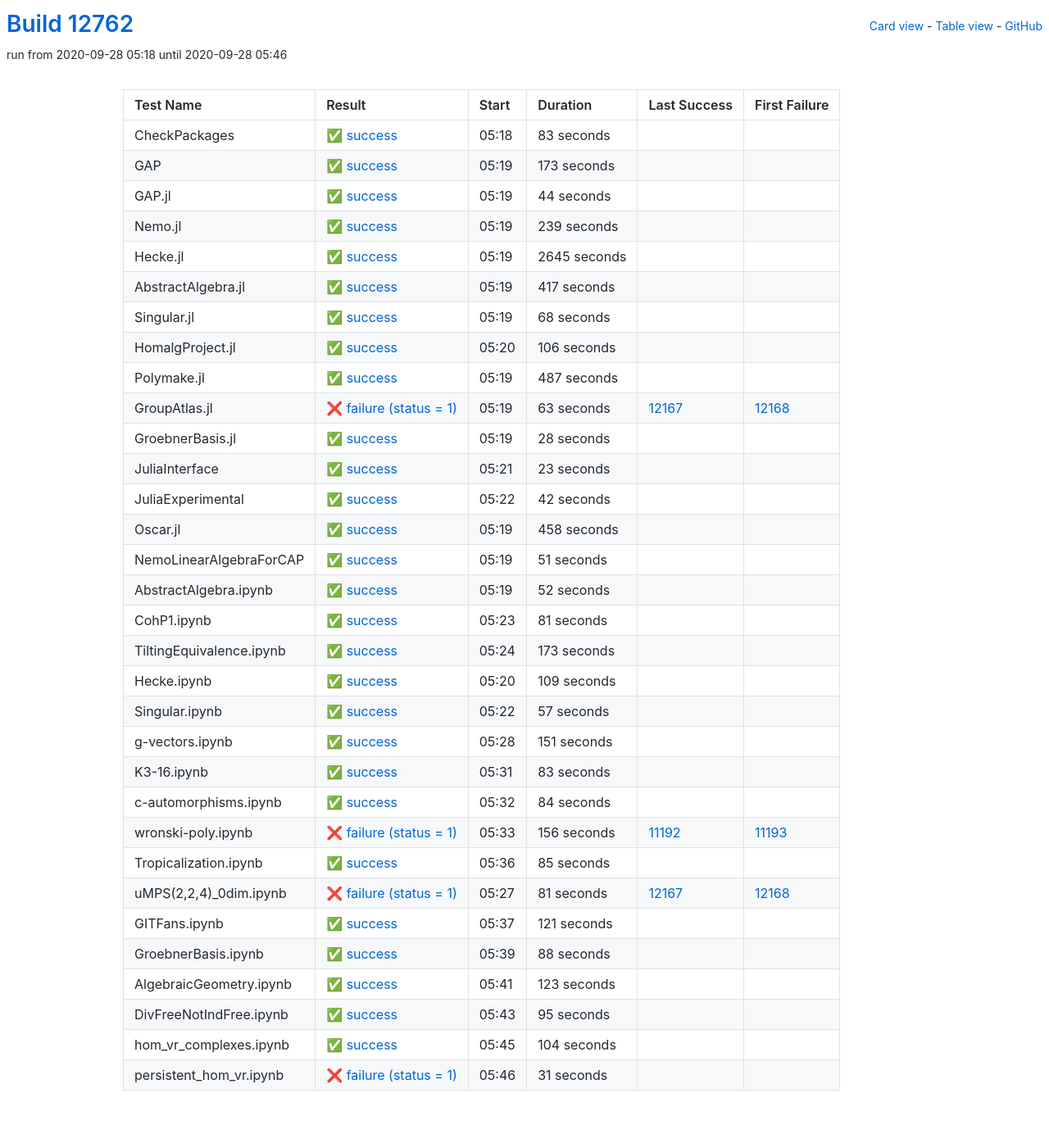
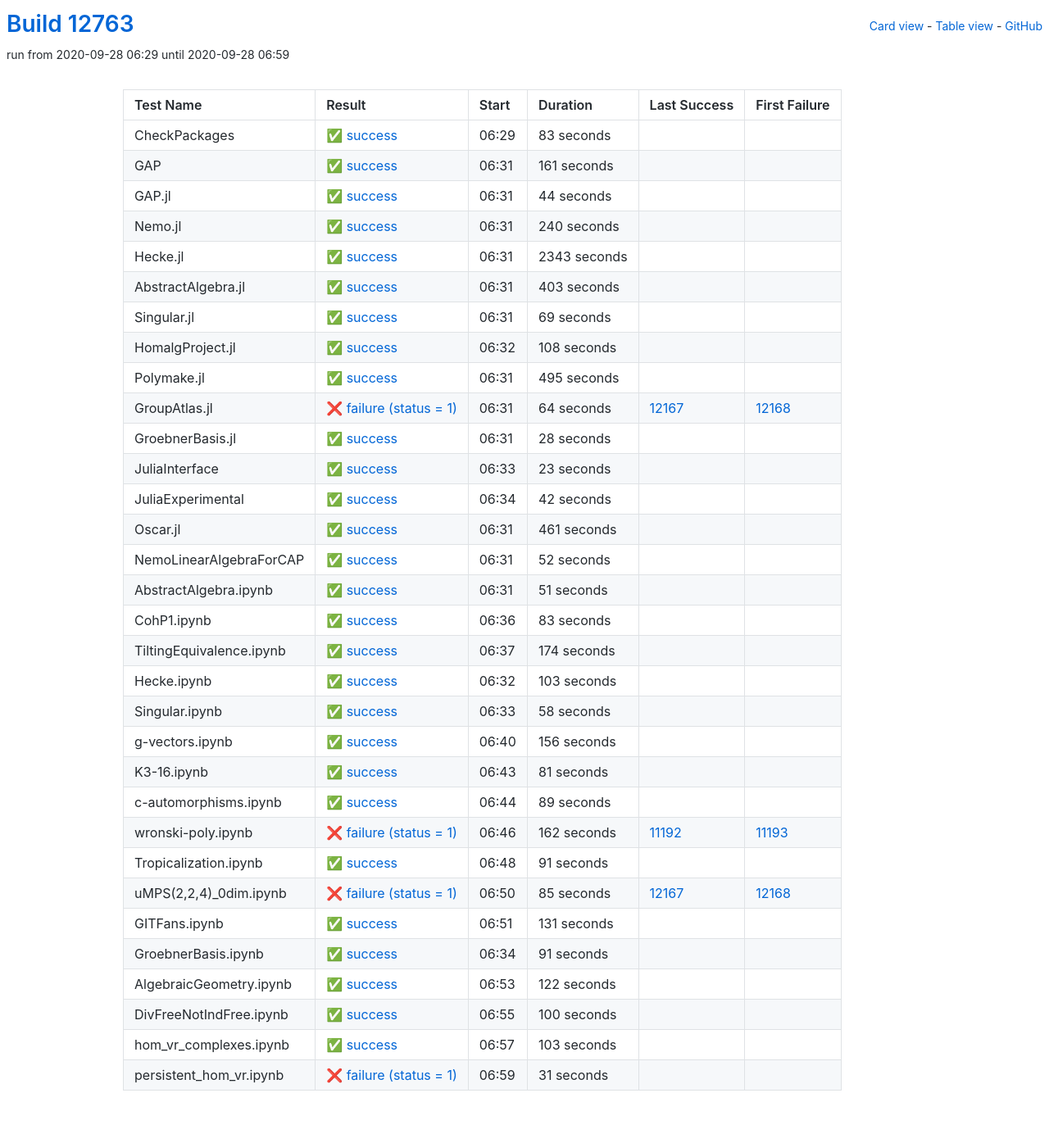
Before and after one commit to oscar-system/oscar-ci-status, a Jekyll site: the page built from table.html, in a window 1280 px wide. Shown: the whole page at 82% size. Built offline with Jekyll 4.4.1, drawn with Linux system fonts in a browser that asks for light colours.

Commit message:
Build #12763

```diff
--- a/_data/ci.yml
+++ b/_data/ci.yml
@@ -1,6 +1,6 @@
 ---
-build: 12762
-build_url: https://oscarci.mathematik.uni-kl.de/job/oscar/12762/
+build: 12763
+build_url: https://oscarci.mathematik.uni-kl.de/job/oscar/12763/
 job: oscar
 organization: oscar-system
 repo: oscar-ci-status
@@ -8,8 +8,8 @@ repourl: https://github.com/oscar-system/oscar-ci-status
 tests:
 - name: CheckPackages
   id: checkpackages
-  log: https://oscarci.mathematik.uni-kl.de/job/oscar/12762/artifact/logs/build-12762/CheckPackages.log
-  start: 2020-09-28 05:18
+  log: https://oscarci.mathematik.uni-kl.de/job/oscar/12763/artifact/logs/build-12763/CheckPackages.log
+  start: 2020-09-28 06:29
   success: true
   exitcode: 0
   status: success
@@ -20,20 +20,20 @@ tests:
   first_failure_url:
 - name: GAP
   id: gap
-  log: https://oscarci.mathematik.uni-kl.de/job/oscar/12762/artifact/logs/build-12762/GAP.log
-  start: 2020-09-28 05:19
+  log: https://oscarci.mathematik.uni-kl.de/job/oscar/12763/artifact/logs/build-12763/GAP.log
+  start: 2020-09-28 06:31
   success: true
   exitcode: 0
   status: success
-  duration: 173
+  duration: 161
   last_success: false
   last_success_url:
   first_failure: false
   first_failure_url:
 - name: GAP.jl
   id: gap-jl
-  log: https://oscarci.mathematik.uni-kl.de/job/oscar/12762/artifact/logs/build-12762/GAP.jl.log
-  start: 2020-09-28 05:19
+  log: https://oscarci.mathematik.uni-kl.de/job/oscar/12763/artifact/logs/build-12763/GAP.jl.log
+  start: 2020-09-28 06:31
   success: true
   exitcode: 0
   status: success
@@ -44,92 +44,92 @@ tests:
   first_failure_url:
 - name: Nemo.jl
   id: nemo-jl
-  log: https://oscarci.mathematik.uni-kl.de/job/oscar/12762/artifact/logs/build-12762/Nemo.jl.log
-  start: 2020-09-28 05:19
+  log: https://oscarci.mathematik.uni-kl.de/job/oscar/12763/artifact/logs/build-12763/Nemo.jl.log
+  start: 2020-09-28 06:31
   success: true
   exitcode: 0
   status: success
-  duration: 239
+  duration: 240
   last_success: false
   last_success_url:
   first_failure: false
   first_failure_url:
 - name: Hecke.jl
   id: hecke-jl
-  log: https://oscarci.mathematik.uni-kl.de/job/oscar/12762/artifact/logs/build-12762/Hecke.jl.log
-  start: 2020-09-28 05:19
+  log: https://oscarci.mathematik.uni-kl.de/job/oscar/12763/artifact/logs/build-12763/Hecke.jl.log
+  start: 2020-09-28 06:31
   success: true
   exitcode: 0
   status: success
-  duration: 2645
+  duration: 2343
   last_success: false
   last_success_url:
   first_failure: false
   first_failure_url:
 - name: AbstractAlgebra.jl
   id: abstractalgebra-jl
-  log: https://oscarci.mathematik.uni-kl.de/job/oscar/12762/artifact/logs/build-12762/AbstractAlgebra.jl.log
-  start: 2020-09-28 05:19
+  log: https://oscarci.mathematik.uni-kl.de/job/oscar/12763/artifact/logs/build-12763/AbstractAlgebra.jl.log
+  start: 2020-09-28 06:31
   success: true
   exitcode: 0
   status: success
-  duration: 417
+  duration: 403
   last_success: false
   last_success_url:
   first_failure: false
   first_failure_url:
 - name: Singular.jl
   id: singular-jl
-  log: https://oscarci.mathematik.uni-kl.de/job/oscar/12762/artifact/logs/build-12762/Singular.jl.log
-  start: 2020-09-28 05:19
+  log: https://oscarci.mathematik.uni-kl.de/job/oscar/12763/artifact/logs/build-12763/Singular.jl.log
+  start: 2020-09-28 06:31
   success: true
   exitcode: 0
   status: success
-  duration: 68
+  duration: 69
   last_success: false
   last_success_url:
   first_failure: false
   first_failure_url:
 - name: HomalgProject.jl
   id: homalgproject-jl
-  log: https://oscarci.mathematik.uni-kl.de/job/oscar/12762/artifact/logs/build-12762/HomalgProject.jl.log
-  start: 2020-09-28 05:20
+  log: https://oscarci.mathematik.uni-kl.de/job/oscar/12763/artifact/logs/build-12763/HomalgProject.jl.log
+  start: 2020-09-28 06:32
   success: true
   exitcode: 0
   status: success
-  duration: 106
+  duration: 108
   last_success: false
   last_success_url:
   first_failure: false
   first_failure_url:
 - name: Polymake.jl
   id: polymake-jl
-  log: https://oscarci.mathematik.uni-kl.de/job/oscar/12762/artifact/logs/build-12762/Polymake.jl.log
-  start: 2020-09-28 05:19
+  log: https://oscarci.mathematik.uni-kl.de/job/oscar/12763/artifact/logs/build-12763/Polymake.jl.log
+  start: 2020-09-28 06:31
   success: true
   exitcode: 0
   status: success
-  duration: 487
+  duration: 495
   last_success: false
   last_success_url:
   first_failure: false
   first_failure_url:
 - name: GroupAtlas.jl
   id: groupatlas-jl
-  log: https://oscarci.mathematik.uni-kl.de/job/oscar/12762/artifact/logs/build-12762/GroupAtlas.jl.log
-  start: 2020-09-28 05:19
+  log: https://oscarci.mathematik.uni-kl.de/job/oscar/12763/artifact/logs/build-12763/GroupAtlas.jl.log
+  start: 2020-09-28 06:31
   success: false
   exitcode: 1
   status: failure
-  duration: 63
+  duration: 64
   last_success: 12167
   last_success_url: https://oscarci.mathematik.uni-kl.de/job/oscar/12167/
   first_failure: 12168
   first_failure_url: https://oscarci.mathematik.uni-kl.de/job/oscar/12168/
 - name: GroebnerBasis.jl
   id: groebnerbasis-jl
-  log: https://oscarci.mathematik.uni-kl.de/job/oscar/12762/artifact/logs/build-12762/GroebnerBasis.jl.log
-  start: 2020-09-28 05:19
+  log: https://oscarci.mathematik.uni-kl.de/job/oscar/12763/artifact/logs/build-12763/GroebnerBasis.jl.log
+  start: 2020-09-28 06:31
   success: true
   exitcode: 0
   status: success
@@ -140,8 +140,8 @@ tests:
   first_failure_url:
 - name: JuliaInterface
   id: juliainterface
-  log: https://oscarci.mathematik.uni-kl.de/job/oscar/12762/artifact/logs/build-12762/JuliaInterface.log
-  start: 2020-09-28 05:21
+  log: https://oscarci.mathematik.uni-kl.de/job/oscar/12763/artifact/logs/build-12763/JuliaInterface.log
+  start: 2020-09-28 06:33
   success: true
   exitcode: 0
   status: success
@@ -152,8 +152,8 @@ tests:
   first_failure_url:
 - name: JuliaExperimental
   id: juliaexperimental
-  log: https://oscarci.mathematik.uni-kl.de/job/oscar/12762/artifact/logs/build-12762/JuliaExperimental.log
-  start: 2020-09-28 05:22
+  log: https://oscarci.mathematik.uni-kl.de/job/oscar/12763/artifact/logs/build-12763/JuliaExperimental.log
+  start: 2020-09-28 06:34
   success: true
   exitcode: 0
   status: success
@@ -164,20 +164,32 @@ tests:
   first_failure_url:
 - name: Oscar.jl
   id: oscar-jl
-  log: https://oscarci.mathematik.uni-kl.de/job/oscar/12762/artifact/logs/build-12762/Oscar.jl.log
-  start: 2020-09-28 05:19
+  log: https://oscarci.mathematik.uni-kl.de/job/oscar/12763/artifact/logs/build-12763/Oscar.jl.log
+  start: 2020-09-28 06:31
   success: true
   exitcode: 0
   status: success
-  duration: 458
+  duration: 461
   last_success: false
   last_success_url:
   first_failure: false
   first_failure_url:
 - name: NemoLinearAlgebraForCAP
   id: nemolinearalgebraforcap
-  log: https://oscarci.mathematik.uni-kl.de/job/oscar/12762/artifact/logs/build-12762/NemoLinearAlgebraForCAP.log
-  start: 2020-09-28 05:19
+  log: https://oscarci.mathematik.uni-kl.de/job/oscar/12763/artifact/logs/build-12763/NemoLinearAlgebraForCAP.log
+  start: 2020-09-28 06:31
+  success: true
+  exitcode: 0
+  status: success
+  duration: 52
+  last_success: false
+  last_success_url:
+  first_failure: false
+  first_failure_url:
+- name: AbstractAlgebra.ipynb
+  id: abstractalgebra-ipynb
+  log: https://oscarci.mathematik.uni-kl.de/job/oscar/12763/artifact/logs/build-12763/AbstractAlgebra.ipynb.log
+  start: 2020-09-28 06:31
   success: true
   exitcode: 0
   status: success
@@ -186,22 +198,70 @@ tests:
   last_success_url:
   first_failure: false
   first_failure_url:
-- name: AbstractAlgebra.ipynb
-  id: abstractalgebra-ipynb
-  log: https://oscarci.mathematik.uni-kl.de/job/oscar/12762/artifact/logs/build-12762/AbstractAlgebra.ipynb.log
-  start: 2020-09-28 05:19
+- name: CohP1.ipynb
+  id: cohp1-ipynb
+  log: https://oscarci.mathematik.uni-kl.de/job/oscar/12763/artifact/logs/build-12763/CohP1.ipynb.log
+  start: 2020-09-28 06:36
   success: true
   exitcode: 0
   status: success
-  duration: 52
+  duration: 83
   last_success: false
   last_success_url:
   first_failure: false
   first_failure_url:
-- name: CohP1.ipynb
-  id: cohp1-ipynb
-  log: https://oscarci.mathematik.uni-kl.de/job/oscar/12762/artifact/logs/build-12762/CohP1.ipynb.log
-  start: 2020-09-28 05:23
+- name: TiltingEquivalence.ipynb
+  id: tiltingequivalence-ipynb
+  log: https://oscarci.mathematik.uni-kl.de/job/oscar/12763/artifact/logs/build-12763/TiltingEquivalence.ipynb.log
+  start: 2020-09-28 06:37
+  success: true
+  exitcode: 0
+  status: success
+  duration: 174
+  last_success: false
+  last_success_url:
+  first_failure: false
+  first_failure_url:
+- name: Hecke.ipynb
+  id: hecke-ipynb
+  log: https://oscarci.mathematik.uni-kl.de/job/oscar/12763/artifact/logs/build-12763/Hecke.ipynb.log
+  start: 2020-09-28 06:32
+  success: true
+  exitcode: 0
+  status: success
+  duration: 103
+  last_success: false
+  last_success_url:
+  first_failure: false
+  first_failure_url:
+- name: Singular.ipynb
+  id: singular-ipynb
+  log: https://oscarci.mathematik.uni-kl.de/job/oscar/12763/artifact/logs/build-12763/Singular.ipynb.log
+  start: 2020-09-28 06:33
+  success: true
+  exitcode: 0
+  status: success
+  duration: 58
+  last_success: false
+  last_success_url:
+  first_failure: false
+  first_failure_url:
+- name: g-vectors.ipynb
+  id: g-vectors-ipynb
+  log: https://oscarci.mathematik.uni-kl.de/job/oscar/12763/artifact/logs/build-12763/g-vectors.ipynb.log
+  start: 2020-09-28 06:40
+  success: true
+  exitcode: 0
+  status: success
+  duration: 156
+  last_success: false
+  last_success_url:
+  first_failure: false
+  first_failure_url:
+- name: K3-16.ipynb
+  id: k3-16-ipynb
+  log: https://oscarci.mathematik.uni-kl.de/job/oscar/12763/artifact/logs/build-12763/K3-16.ipynb.log
+  start: 2020-09-28 06:43
   success: true
   exitcode: 0
   status: success
@@ -210,178 +270,118 @@ tests:
   last_success_url:
   first_failure: false
   first_failure_url:
-- name: TiltingEquivalence.ipynb
-  id: tiltingequivalence-ipynb
-  log: https://oscarci.mathematik.uni-kl.de/job/oscar/12762/artifact/logs/build-12762/TiltingEquivalence.ipynb.log
-  start: 2020-09-28 05:24
+- name: c-automorphisms.ipynb
+  id: c-automorphisms-ipynb
+  log: https://oscarci.mathematik.uni-kl.de/job/oscar/12763/artifact/logs/build-12763/c-automorphisms.ipynb.log
+  start: 2020-09-28 06:44
   success: true
   exitcode: 0
   status: success
-  duration: 173
-  last_success: false
-  last_success_url:
-  first_failure: false
-  first_failure_url:
-- name: Hecke.ipynb
-  id: hecke-ipynb
-  log: https://oscarci.mathematik.uni-kl.de/job/oscar/12762/artifact/logs/build-12762/Hecke.ipynb.log
-  start: 2020-09-28 05:20
-  success: true
-  exitcode: 0
-  status: success
-  duration: 109
-  last_success: false
-  last_success_url:
-  first_failure: false
-  first_failure_url:
-- name: Singular.ipynb
-  id: singular-ipynb
-  log: https://oscarci.mathematik.uni-kl.de/job/oscar/12762/artifact/logs/build-12762/Singular.ipynb.log
-  start: 2020-09-28 05:22
-  success: true
-  exitcode: 0
-  status: success
-  duration: 57
-  last_success: false
-  last_success_url:
-  first_failure: false
-  first_failure_url:
-- name: g-vectors.ipynb
-  id: g-vectors-ipynb
-  log: https://oscarci.mathematik.uni-kl.de/job/oscar/12762/artifact/logs/build-12762/g-vectors.ipynb.log
-  start: 2020-09-28 05:28
-  success: true
-  exitcode: 0
-  status: success
-  duration: 151
-  last_success: false
-  last_success_url:
-  first_failure: false
-  first_failure_url:
-- name: K3-16.ipynb
-  id: k3-16-ipynb
-  log: https://oscarci.mathematik.uni-kl.de/job/oscar/12762/artifact/logs/build-12762/K3-16.ipynb.log
-  start: 2020-09-28 05:31
-  success: true
-  exitcode: 0
-  status: success
-  duration: 83
-  last_success: false
-  last_success_url:
-  first_failure: false
-  first_failure_url:
-- name: c-automorphisms.ipynb
-  id: c-automorphisms-ipynb
-  log: https://oscarci.mathematik.uni-kl.de/job/oscar/12762/artifact/logs/build-12762/c-automorphisms.ipynb.log
-  start: 2020-09-28 05:32
-  success: true
-  exitcode: 0
-  status: success
-  duration: 84
+  duration: 89
   last_success: false
   last_success_url:
   first_failure: false
   first_failure_url:
 - name: wronski-poly.ipynb
   id: wronski-poly-ipynb
-  log: https://oscarci.mathematik.uni-kl.de/job/oscar/12762/artifact/logs/build-12762/wronski-poly.ipynb.log
-  start: 2020-09-28 05:33
+  log: https://oscarci.mathematik.uni-kl.de/job/oscar/12763/artifact/logs/build-12763/wronski-poly.ipynb.log
+  start: 2020-09-28 06:46
   success: false
   exitcode: 1
   status: failure
-  duration: 156
+  duration: 162
   last_success: 11192
   last_success_url: https://oscarci.mathematik.uni-kl.de/job/oscar/11192/
   first_failure: 11193
   first_failure_url: https://oscarci.mathematik.uni-kl.de/job/oscar/11193/
 - name: Tropicalization.ipynb
   id: tropicalization-ipynb
-  log: https://oscarci.mathematik.uni-kl.de/job/oscar/12762/artifact/logs/build-12762/Tropicalization.ipynb.log
-  start: 2020-09-28 05:36
+  log: https://oscarci.mathematik.uni-kl.de/job/oscar/12763/artifact/logs/build-12763/Tropicalization.ipynb.log
+  start: 2020-09-28 06:48
   success: true
   exitcode: 0
   status: success
-  duration: 85
+  duration: 91
   last_success: false
   last_success_url:
   first_failure: false
   first_failure_url:
 - name: uMPS(2,2,4)_0dim.ipynb
   id: umps-2-2-4-0dim-ipynb
-  log: https://oscarci.mathematik.uni-kl.de/job/oscar/12762/artifact/logs/build-12762/uMPS-2-2-4-_0dim.ipynb.log
-  start: 2020-09-28 05:27
+  log: https://oscarci.mathematik.uni-kl.de/job/oscar/12763/artifact/logs/build-12763/uMPS-2-2-4-_0dim.ipynb.log
+  start: 2020-09-28 06:50
   success: false
   exitcode: 1
   status: failure
-  duration: 81
+  duration: 85
   last_success: 12167
   last_success_url: https://oscarci.mathematik.uni-kl.de/job/oscar/12167/
   first_failure: 12168
   first_failure_url: https://oscarci.mathematik.uni-kl.de/job/oscar/12168/
 - name: GITFans.ipynb
   id: gitfans-ipynb
-  log: https://oscarci.mathematik.uni-kl.de/job/oscar/12762/artifact/logs/build-12762/GITFans.ipynb.log
-  start: 2020-09-28 05:37
+  log: https://oscarci.mathematik.uni-kl.de/job/oscar/12763/artifact/logs/build-12763/GITFans.ipynb.log
+  start: 2020-09-28 06:51
   success: true
   exitcode: 0
   status: success
-  duration: 121
+  duration: 131
   last_success: false
   last_success_url:
   first_failure: false
   first_failure_url:
 - name: GroebnerBasis.ipynb
   id: groebnerbasis-ipynb
-  log: https://oscarci.mathematik.uni-kl.de/job/oscar/12762/artifact/logs/build-12762/GroebnerBasis.ipynb.log
-  start: 2020-09-28 05:39
+  log: https://oscarci.mathematik.uni-kl.de/job/oscar/12763/artifact/logs/build-12763/GroebnerBasis.ipynb.log
+  start: 2020-09-28 06:34
   success: true
   exitcode: 0
   status: success
-  duration: 88
+  duration: 91
   last_success: false
   last_success_url:
   first_failure: false
   first_failure_url:
 - name: AlgebraicGeometry.ipynb
   id: algebraicgeometry-ipynb
-  log: https://oscarci.mathematik.uni-kl.de/job/oscar/12762/artifact/logs/build-12762/AlgebraicGeometry.ipynb.log
-  start: 2020-09-28 05:41
+  log: https://oscarci.mathematik.uni-kl.de/job/oscar/12763/artifact/logs/build-12763/AlgebraicGeometry.ipynb.log
+  start: 2020-09-28 06:53
   success: true
   exitcode: 0
   status: success
-  duration: 123
+  duration: 122
   last_success: false
   last_success_url:
   first_failure: false
   first_failure_url:
 - name: DivFreeNotIndFree.ipynb
   id: divfreenotindfree-ipynb
-  log: https://oscarci.mathematik.uni-kl.de/job/oscar/12762/artifact/logs/build-12762/DivFreeNotIndFree.ipynb.log
-  start: 2020-09-28 05:43
+  log: https://oscarci.mathematik.uni-kl.de/job/oscar/12763/artifact/logs/build-12763/DivFreeNotIndFree.ipynb.log
+  start: 2020-09-28 06:55
   success: true
   exitcode: 0
   status: success
-  duration: 95
+  duration: 100
   last_success: false
   last_success_url:
   first_failure: false
   first_failure_url:
 - name: hom_vr_complexes.ipynb
   id: hom-vr-complexes-ipynb
-  log: https://oscarci.mathematik.uni-kl.de/job/oscar/12762/artifact/logs/build-12762/hom_vr_complexes.ipynb.log
-  start: 2020-09-28 05:45
+  log: https://oscarci.mathematik.uni-kl.de/job/oscar/12763/artifact/logs/build-12763/hom_vr_complexes.ipynb.log
+  start: 2020-09-28 06:57
   success: true
   exitcode: 0
   status: success
-  duration: 104
+  duration: 103
   last_success: false
   last_success_url:
   first_failure: false
   first_failure_url:
 - name: persistent_hom_vr.ipynb
   id: persistent-hom-vr-ipynb
-  log: https://oscarci.mathematik.uni-kl.de/job/oscar/12762/artifact/logs/build-12762/persistent_hom_vr.ipynb.log
-  start: 2020-09-28 05:46
+  log: https://oscarci.mathematik.uni-kl.de/job/oscar/12763/artifact/logs/build-12763/persistent_hom_vr.ipynb.log
+  start: 2020-09-28 06:59
   success: false
   exitcode: 1
   status: failure
```
Also changed, not shown: README.md.
